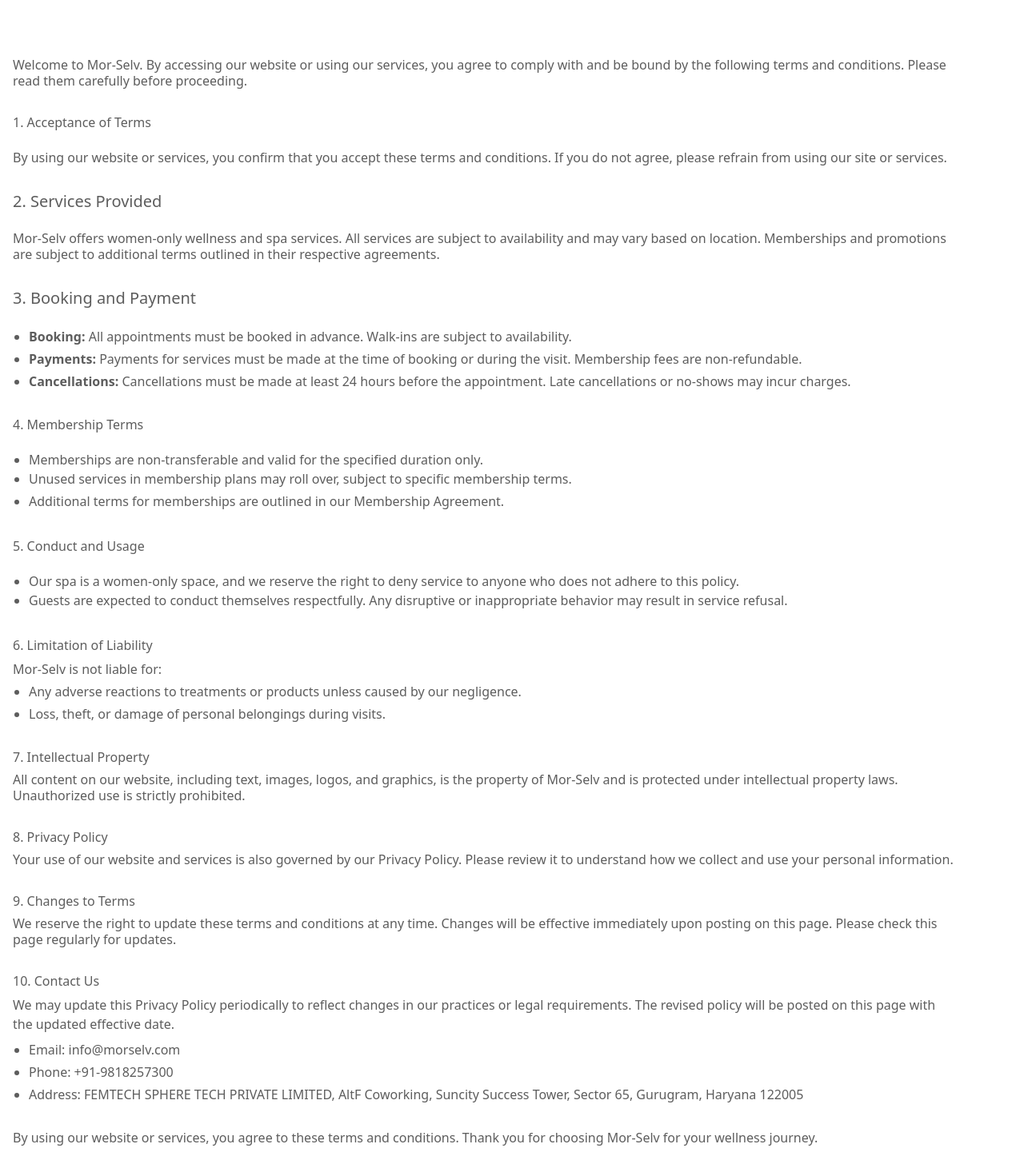
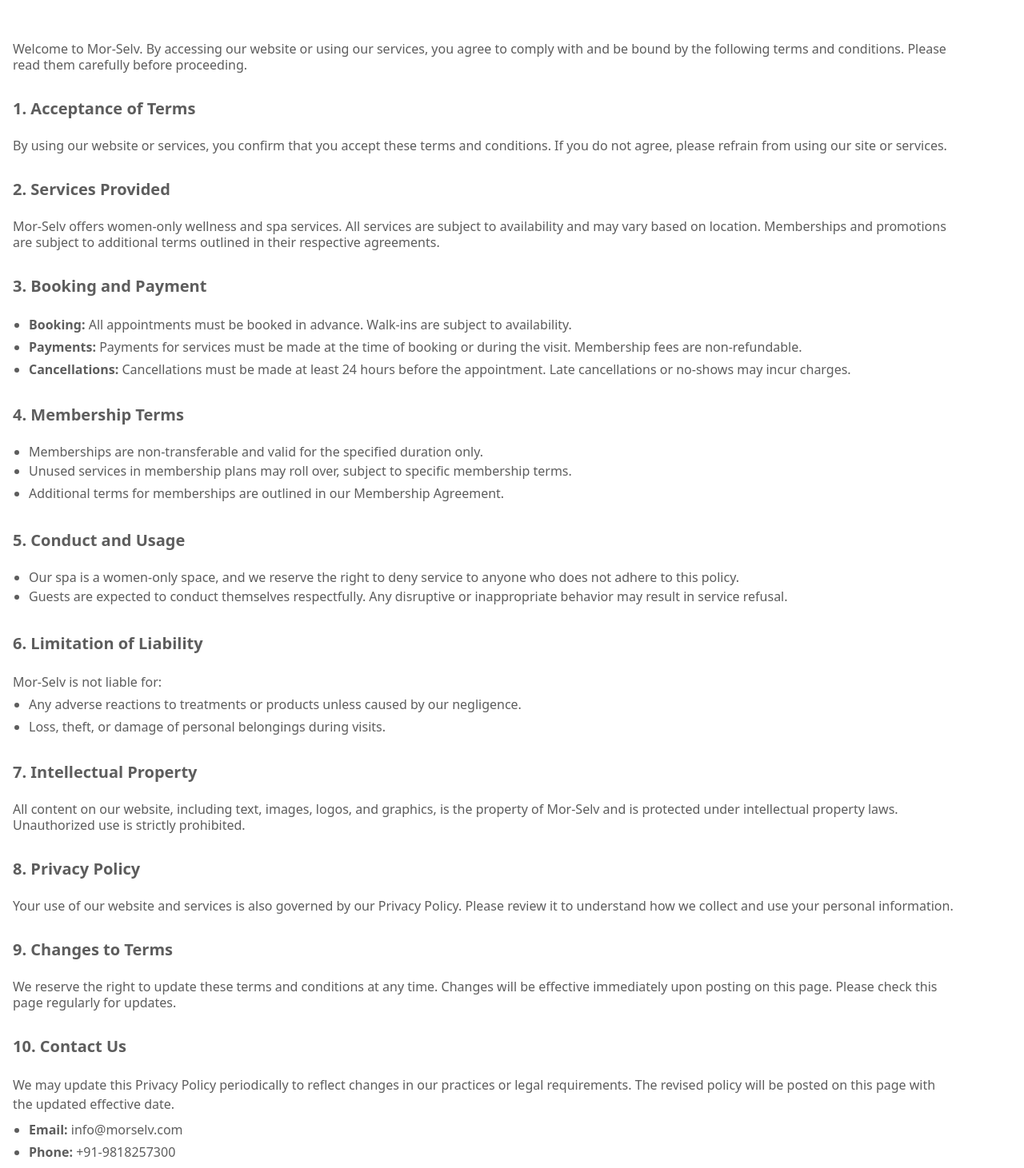
Before and after one commit to loud10india/morselv-web, a React (Vite) app: page /TermsAndConditions in a window 1280 px wide. Shown: the part 500-1961 px from the top of the page at 80% size. Built offline with nearby package versions, Linux system fonts and the light colour scheme; no server answers.

Commit message:
ui fixes

```diff
--- a/src/components/home/TermsandConditions.jsx
+++ b/src/components/home/TermsandConditions.jsx
@@ -2,13 +2,13 @@
 
 function TermsAndConditions() {
   return (
-    <div className="w-full min-h-screen bg-white flex flex-col mt-[70px] md:mt-[90px]">
+    <div className="w-full min-h-screen bg-white flex flex-col mt-[70px] md:mt-[70px]">
       {/* Top Gradient Box */}
       <div className="w-full bg-gradient-to-b from-[#FECD8C66] to-transparent flex flex-col justify-center items-center text-center px-4">
-        <h2 className="text-[#FECD8C] font-montserrat text-2xl font-600 font-normal leading-[125%] mt-[108px]">
+        <h2 className="text-[#FECD8C] font-montserrat text-2xl font-semibold  leading-[125%] mt-[108px]">
           TERMS & CONDITIONS
         </h2>
-        <h1 className="text-[#000] font-inter text-5xl md:text-6xl font-600 leading-[125%] mt-4">
+        <h1 className="text-[#000] font-inter text-5xl md:text-6xl font-semibold leading-[125%] mt-4">
           Our Agreement with You
         </h1>
         <p className="text-[#5D5D5D] font-inter text-[16px] md:text-[20px] font-normal leading-[125%] max-w-[1280px] mt-4">
@@ -33,7 +33,7 @@
 
           {/* Section 1 */}
           <div>
-            <h3 className="text-[#5D5D5D] font-montserrat text-20px font-normal font-600 leading-[125%]">
+            <h3 className="text-[#5D5D5D] font-montserrat text-[20px] font-semibold  leading-[125%]">
               1. Acceptance of Terms
             </h3>
             <p className="text-[#5D5D5D] font-montserrat text-[16px] font-normal font-500 leading-[125%] mt-6">
@@ -45,7 +45,7 @@
 
           {/* Section 2 */}
           <div>
-            <h3 className="text-[#5D5D5D] font-montserrat text-[20px] font-normal font-600 leading-[125%]">
+            <h3 className="text-[#5D5D5D] font-montserrat text-[20px] font-semibold  leading-[125%]">
               2. Services Provided
             </h3>
             <p className="text-[#5D5D5D] font-montserrat text-[16px] font-500 font-normal leading-[125%] mt-6">
@@ -58,7 +58,7 @@
 
           {/* Section 3 */}
           <div>
-            <h3 className="text-[#5D5D5D] font-montserrat text-[20px] font-normal font-600 leading-[125%] pb-6">
+            <h3 className="text-[#5D5D5D] font-montserrat text-[20px] font-semibold leading-[125%] pb-6">
               3. Booking and Payment
             </h3>
             <ul className="list-disc pl-5 space-y-1">
@@ -90,7 +90,7 @@
           </div>
           {/* Section 4 */}
           <div>
-            <h3 className="text-[#5D5D5D] font-montserrat text-20px font-normal font-600 leading-[125%]">
+            <h3 className="text-[#5D5D5D] font-montserrat text-[20px] font-semibold leading-[125%]">
               4. Membership Terms
             </h3>
             <ul className="list-disc pl-5  text-[#5D5D5D] font-montserrat text-[16px] font-normal font-500 leading-[125%] mt-6">
@@ -111,7 +111,7 @@
 
           {/* Section 5 */}
           <div>
-            <h3 className="text-[#5D5D5D] font-montserrat text-20px font-normal font-600 leading-[125%]">
+            <h3 className="text-[#5D5D5D] font-montserrat text-[20px] font-semibold leading-[125%]">
               5. Conduct and Usage
             </h3>
             <ul className="list-disc pl-5 mt-6 text-[#5D5D5D] font-montserrat text-[16px] font-normal font-500 leading-[125%]">
@@ -129,10 +129,10 @@
 
           {/* Section 6 */}
           <div>
-            <h3 className="text-[#5D5D5D] font-montserrat text-20px font-normal font-600 leading-[125%]">
+            <h3 className="text-[#5D5D5D] font-montserrat text-[20px] font-semibold leading-[125%]">
               6. Limitation of Liability
             </h3>
-            <ul className="list-disc mt-2 text-[#5D5D5D] font-montserrat text-[16px] font-normal font-500 leading-[150%]">
+            <ul className="list-disc text-[#5D5D5D] font-montserrat text-[16px] font-normal font-500 leading-[150%] mt-6">
               <p>Mor-Selv is not liable for:</p>
               <div className="pl-5">
                 <li className="py-1">
@@ -148,10 +148,10 @@
 
           {/* Section 7 */}
           <div>
-            <h3 className="text-[#5D5D5D] font-montserrat text-20px font-normal font-600 leading-[125%]">
+            <h3 className="text-[#5D5D5D] font-montserrat text-[20px] font-semibold leading-[125%]">
               7. Intellectual Property
             </h3>
-            <p className="text-[#5D5D5D] font-montserrat text-[16px] font-normal font-500 leading-[125%] mt-2">
+            <p className="text-[#5D5D5D] font-montserrat text-[16px] font-normal font-500 leading-[125%] mt-6">
               All content on our website, including text, images, logos, and
               graphics, is the property of Mor-Selv and is protected under
               intellectual property laws. <br /> Unauthorized use is strictly prohibited.
@@ -160,10 +160,10 @@
 
           {/* Section 8 */}
           <div>
-            <h3 className="text-[#5D5D5D] font-montserrat text-20px font-normal font-600 leading-[125%]">
+            <h3 className="text-[#5D5D5D] font-montserrat text-[20px] font-semibold leading-[125%]">
               8. Privacy Policy
             </h3>
-            <p className="text-[#5D5D5D] font-montserrat text-[16px] font-normal font-500 leading-[125%] mt-2">
+            <p className="text-[#5D5D5D] font-montserrat text-[16px] font-normal font-500 leading-[125%] mt-6">
               Your use of our website and services is also governed by our Privacy
               Policy. Please review it to understand how we collect and use your
               personal information.
@@ -172,10 +172,10 @@
 
           {/* Section 9 */}
           <div>
-            <h3 className="text-[#5D5D5D] font-montserrat text-20px font-normal font-600 leading-[125%]">
+            <h3 className="text-[#5D5D5D] font-montserrat text-[20px] font-semibold leading-[125%]">
               9. Changes to Terms
             </h3>
-            <p className="text-[#5D5D5D] font-montserrat text-[16px] font-normal font-500 leading-[125%] mt-2">
+            <p className="text-[#5D5D5D] font-montserrat text-[16px] font-normal font-500 leading-[125%] mt-6">
               We reserve the right to update these terms and conditions at any
               time. Changes will be effective immediately upon posting on this
               page. Please check this <br /> page regularly for updates.
@@ -184,22 +184,22 @@
 
           {/* Section 10 */}
           <div>
-            <h3 className="text-[#5D5D5D] font-montserrat text-20px font-normal font-600 leading-[125%]">
+            <h3 className="text-[#5D5D5D] font-montserrat text-[20px] font-semibold leading-[125%]">
               10. Contact Us
             </h3>
-            <div className="mt-2 text-[#5D5D5D] font-montserrat text-[16px] font-normal font-500 leading-[150%]">
+            <div className="mt-6 text-[#5D5D5D] font-montserrat text-[16px] font-normal font-500 leading-[150%]">
               <p>We may update this Privacy Policy periodically to reflect changes in our practices or legal requirements.
                 The revised policy will be posted on this page with <br />
                 the updated effective date.</p>
               <ul className="list-disc pl-5 mt-2 space-y-1">
                 <li>
-                  <span className="font-normal font-600">Email:</span> info@morselv.com
+                  <span className="font-semibold">Email:</span> info@morselv.com
                 </li>
                 <li>
-                  <span className="font-normal font-600">Phone:</span> +91-9818257300
+                  <span className="font-semibold">Phone:</span> +91-9818257300
                 </li>
                 <li>
-                  <span className="font-normal font-600">Address:</span> FEMTECH SPHERE
+                  <span className="font-semibold">Address:</span> FEMTECH SPHERE
                   TECH PRIVATE LIMITED, AltF Coworking, Suncity Success Tower,
                   Sector 65, Gurugram, Haryana 122005
                 </li>
```
Also changed, not shown: src/components/home/Footer.jsx (+5 -5 lines).
